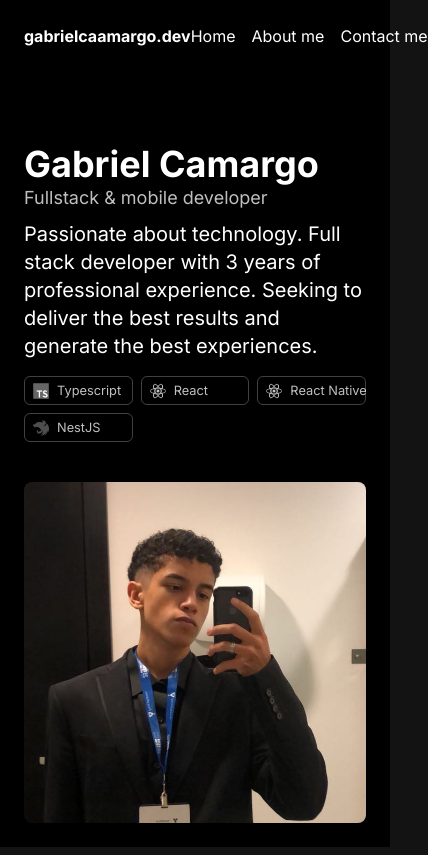
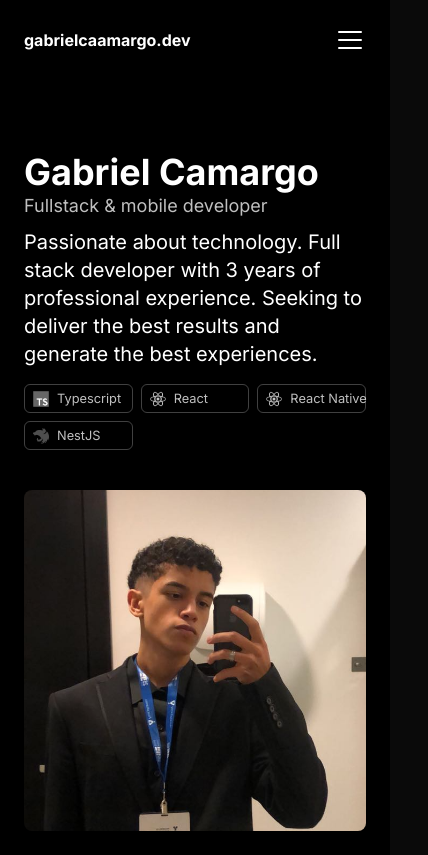
Before and after one commit to gabrielcaamargo/gabrielcaamargo.dev, a Next.js app: page / in a window 390 px wide. Shown: the whole page, 428 px wide, since content can reach past the window. Built offline with nearby package versions, Linux system fonts and the light colour scheme.

Commit message:
feat: create header responsive

```diff
--- a/src/app/globals.css
+++ b/src/app/globals.css
@@ -2,7 +2,76 @@
 @tailwind components;
 @tailwind utilities;
 
-body {
-  background-color: #131313;
-  color: #FFF
+@layer base {
+  :root {
+    --background: 0 0% 100%;
+    --foreground: 0 0% 3.9%;
+
+    --card: 0 0% 100%;
+    --card-foreground: 0 0% 3.9%;
+
+    --popover: 0 0% 100%;
+    --popover-foreground: 0 0% 3.9%;
+
+    --primary: 0 0% 9%;
+    --primary-foreground: 0 0% 98%;
+
+    --secondary: 0 0% 96.1%;
+    --secondary-foreground: 0 0% 9%;
+
+    --muted: 0 0% 96.1%;
+    --muted-foreground: 0 0% 45.1%;
+
+    --accent: 0 0% 96.1%;
+    --accent-foreground: 0 0% 9%;
+
+    --destructive: 0 84.2% 60.2%;
+    --destructive-foreground: 0 0% 98%;
+
+    --border: 0 0% 89.8%;
+    --input: 0 0% 89.8%;
+    --ring: 0 0% 3.9%;
+
+    --radius: 0.5rem;
+  }
+
+  .dark {
+    --background: 0 0% 3.9%;
+    --foreground: 0 0% 98%;
+
+    --card: 0 0% 3.9%;
+    --card-foreground: 0 0% 98%;
+
+    --popover: 0 0% 3.9%;
+    --popover-foreground: 0 0% 98%;
+
+    --primary: 0 0% 98%;
+    --primary-foreground: 0 0% 9%;
+
+    --secondary: 0 0% 14.9%;
+    --secondary-foreground: 0 0% 98%;
+
+    --muted: 0 0% 14.9%;
+    --muted-foreground: 0 0% 63.9%;
+
+    --accent: 0 0% 14.9%;
+    --accent-foreground: 0 0% 98%;
+
+    --destructive: 0 62.8% 30.6%;
+    --destructive-foreground: 0 0% 98%;
+
+    --border: 0 0% 14.9%;
+    --input: 0 0% 14.9%;
+    --ring: 0 0% 83.1%;
+  }
 }
+
+@layer base {
+  * {
+    @apply border-border;
+  }
+  body {
+    @apply bg-background text-foreground;
+    color: #FFF
+  }
+}
--- a/src/app/layout.tsx
+++ b/src/app/layout.tsx
@@ -15,7 +15,7 @@
 }>) {
   return (
     <html lang="en">
-      <body className={inter.className}>{children}</body>
+      <body className={`${inter.className} dark`}>{children}</body>
     </html>
   );
 }
--- a/src/app/page.tsx
+++ b/src/app/page.tsx
@@ -1,6 +1,5 @@
 import type { Metadata } from "next";
 import { Header } from "@/components/Header"
-import { Menu } from "@/components/Menu"
 import { Introduction } from "@/components/Introduction";
 
 export const metadata: Metadata = {
@@ -12,10 +11,7 @@
     <main>
       <section className="bg-black px-8 py-6 max-md:px-6">
         <div className="max-w-[1200px] mx-auto max-md:w-full">
-          <div className="flex items-center justify-between">
-            <Header />
-            <Menu />
-          </div>
+          <Header />
           <div className="mt-24 grid grid-cols-2 gap-10 animate-[show_1.5s_linear_1] antialiased justify-between max-md:grid-cols-1">
             <Introduction.Text />
             <Introduction.Image />
--- a/src/components/Header.tsx
+++ b/src/components/Header.tsx
@@ -1,11 +1,15 @@
 import Link from "next/link";
+import { Menu } from "./Menu";
 
 export function Header() {
   return (
-    <header className="w-full">
+    <header className="w-full flex items-center justify-between">
       <Link href='/'>
         <strong>gabrielcaamargo.dev</strong>
       </Link>
+
+      <Menu.Desktop />
+      <Menu.Mobile />
     </header>
   )
 }
--- a/src/components/Menu.tsx
+++ b/src/components/Menu/MenuDesktop.tsx
@@ -1,8 +1,8 @@
 import Link from "next/link";
 
-export function Menu() {
+export function MenuDesktop() {
   return (
-    <nav>
+    <nav className="max-md:hidden">
       <ul className="flex items-center gap-4">
         <li className="text-nowrap ease-in hover:opacity-75 duration-100">
           <Link href='/'>Home</Link>
--- /dev/null
+++ b/src/components/Menu/MenuMobile.tsx
@@ -0,0 +1,31 @@
+'use client'
+import { List } from "phosphor-react";
+import * as Sheet from "../ui/sheet";
+import Link from "next/link";
+
+export function MenuMobile() {
+  return (
+    <div className="md:hidden">
+      <Sheet.Sheet>
+        <Sheet.SheetTrigger asChild>
+          <List size={32} color='#FFF' />
+        </Sheet.SheetTrigger>
+        <Sheet.SheetContent className="flex items-center justify-center">
+          <nav>
+            <ul className="flex flex-col items-center gap-4">
+              <li className="text-2xl text-nowrap ease-in hover:opacity-75 duration-100">
+                <Link href='/'>Home</Link>
+              </li>
+              <li className="text-2xl text-nowrap ease-in hover:opacity-75 duration-100">
+                <Link href='/'>About me</Link>
+              </li>
+              <li className="text-2xl text-nowrap ease-in hover:opacity-75 duration-100">
+                <Link href='/'>Contact me</Link>
+              </li>
+            </ul>
+        </nav>
+        </Sheet.SheetContent>
+      </Sheet.Sheet>
+    </div>
+  )
+}
--- /dev/null
+++ b/src/components/Menu/index.ts
@@ -0,0 +1,7 @@
+import { MenuDesktop } from "./MenuDesktop";
+import { MenuMobile } from "./MenuMobile";
+
+export const Menu = {
+  Desktop: MenuDesktop,
+  Mobile: MenuMobile
+}
--- /dev/null
+++ b/src/components/ui/sheet.tsx
@@ -0,0 +1,140 @@
+"use client"
+
+import * as React from "react"
+import * as SheetPrimitive from "@radix-ui/react-dialog"
+import { cva, type VariantProps } from "class-variance-authority"
+import { X } from "lucide-react"
+
+import { cn } from "@/lib/utils"
+
+const Sheet = SheetPrimitive.Root
+
+const SheetTrigger = SheetPrimitive.Trigger
+
+const SheetClose = SheetPrimitive.Close
+
+const SheetPortal = SheetPrimitive.Portal
+
+const SheetOverlay = React.forwardRef<
+  React.ElementRef<typeof SheetPrimitive.Overlay>,
+  React.ComponentPropsWithoutRef<typeof SheetPrimitive.Overlay>
+>(({ className, ...props }, ref) => (
+  <SheetPrimitive.Overlay
+    className={cn(
+      "fixed inset-0 z-50 bg-black/80  data-[state=open]:animate-in data-[state=closed]:animate-out data-[state=closed]:fade-out-0 data-[state=open]:fade-in-0",
+      className
+    )}
+    {...props}
+    ref={ref}
+  />
+))
+SheetOverlay.displayName = SheetPrimitive.Overlay.displayName
+
+const sheetVariants = cva(
+  "fixed z-50 gap-4 bg-background p-6 shadow-lg transition ease-in-out data-[state=open]:animate-in data-[state=closed]:animate-out data-[state=closed]:duration-300 data-[state=open]:duration-500",
+  {
+    variants: {
+      side: {
+        top: "inset-x-0 top-0 border-b data-[state=closed]:slide-out-to-top data-[state=open]:slide-in-from-top",
+        bottom:
+          "inset-x-0 bottom-0 border-t data-[state=closed]:slide-out-to-bottom data-[state=open]:slide-in-from-bottom",
+        left: "inset-y-0 left-0 h-full w-3/4 border-r data-[state=closed]:slide-out-to-left data-[state=open]:slide-in-from-left sm:max-w-sm",
+        right:
+          "inset-y-0 right-0 h-full w-3/4  border-l data-[state=closed]:slide-out-to-right data-[state=open]:slide-in-from-right sm:max-w-sm",
+      },
+    },
+    defaultVariants: {
+      side: "right",
+    },
+  }
+)
+
+interface SheetContentProps
+  extends React.ComponentPropsWithoutRef<typeof SheetPrimitive.Content>,
+    VariantProps<typeof sheetVariants> {}
+
+const SheetContent = React.forwardRef<
+  React.ElementRef<typeof SheetPrimitive.Content>,
+  SheetContentProps
+>(({ side = "right", className, children, ...props }, ref) => (
+  <SheetPortal>
+    <SheetOverlay />
+    <SheetPrimitive.Content
+      ref={ref}
+      className={cn(sheetVariants({ side }), className)}
+      {...props}
+    >
+      {children}
+      <SheetPrimitive.Close className="absolute right-4 top-4 rounded-sm opacity-70 ring-offset-background transition-opacity hover:opacity-100 focus:outline-none focus:ring-2 focus:ring-ring focus:ring-offset-2 disabled:pointer-events-none data-[state=open]:bg-secondary">
+        <X className="h-4 w-4" />
+        <span className="sr-only">Close</span>
+      </SheetPrimitive.Close>
+    </SheetPrimitive.Content>
+  </SheetPortal>
+))
+SheetContent.displayName = SheetPrimitive.Content.displayName
+
+const SheetHeader = ({
+  className,
+  ...props
+}: React.HTMLAttributes<HTMLDivElement>) => (
+  <div
+    className={cn(
+      "flex flex-col space-y-2 text-center sm:text-left",
+      className
+    )}
+    {...props}
+  />
+)
+SheetHeader.displayName = "SheetHeader"
+
+const SheetFooter = ({
+  className,
+  ...props
+}: React.HTMLAttributes<HTMLDivElement>) => (
+  <div
+    className={cn(
+      "flex flex-col-reverse sm:flex-row sm:justify-end sm:space-x-2",
+      className
+    )}
+    {...props}
+  />
+)
+SheetFooter.displayName = "SheetFooter"
+
+const SheetTitle = React.forwardRef<
+  React.ElementRef<typeof SheetPrimitive.Title>,
+  React.ComponentPropsWithoutRef<typeof SheetPrimitive.Title>
+>(({ className, ...props }, ref) => (
+  <SheetPrimitive.Title
+    ref={ref}
+    className={cn("text-lg font-semibold text-foreground", className)}
+    {...props}
+  />
+))
+SheetTitle.displayName = SheetPrimitive.Title.displayName
+
+const SheetDescription = React.forwardRef<
+  React.ElementRef<typeof SheetPrimitive.Description>,
+  React.ComponentPropsWithoutRef<typeof SheetPrimitive.Description>
+>(({ className, ...props }, ref) => (
+  <SheetPrimitive.Description
+    ref={ref}
+    className={cn("text-sm text-muted-foreground", className)}
+    {...props}
+  />
+))
+SheetDescription.displayName = SheetPrimitive.Description.displayName
+
+export {
+  Sheet,
+  SheetPortal,
+  SheetOverlay,
+  SheetTrigger,
+  SheetClose,
+  SheetContent,
+  SheetHeader,
+  SheetFooter,
+  SheetTitle,
+  SheetDescription,
+}
--- /dev/null
+++ b/src/lib/utils.ts
@@ -0,0 +1,6 @@
+import { type ClassValue, clsx } from "clsx"
+import { twMerge } from "tailwind-merge"
+
+export function cn(...inputs: ClassValue[]) {
+  return twMerge(clsx(inputs))
+}
--- a/tailwind.config.ts
+++ b/tailwind.config.ts
@@ -1,29 +1,80 @@
-import type { Config } from "tailwindcss";
+import type { Config } from "tailwindcss"
 
-const config: Config = {
+const config = {
+  darkMode: ["class"],
   content: [
-    "./src/pages/**/*.{js,ts,jsx,tsx,mdx}",
-    "./src/components/**/*.{js,ts,jsx,tsx,mdx}",
-    "./src/app/**/*.{js,ts,jsx,tsx,mdx}",
-  ],
+    './pages/**/*.{ts,tsx}',
+    './components/**/*.{ts,tsx}',
+    './app/**/*.{ts,tsx}',
+    './src/**/*.{ts,tsx}',
+	],
+  prefix: "",
   theme: {
+    container: {
+      center: true,
+      padding: "2rem",
+      screens: {
+        "2xl": "1400px",
+      },
+    },
     extend: {
-      backgroundImage: {
-        "gradient-radial": "radial-gradient(var(--tw-gradient-stops))",
-        "gradient-conic":
-          "conic-gradient(from 180deg at 50% 50%, var(--tw-gradient-stops))",
+      colors: {
+        border: "hsl(var(--border))",
+        input: "hsl(var(--input))",
+        ring: "hsl(var(--ring))",
+        background: "hsl(var(--background))",
+        foreground: "hsl(var(--foreground))",
+        primary: {
+          DEFAULT: "hsl(var(--primary))",
+          foreground: "hsl(var(--primary-foreground))",
+        },
+        secondary: {
+          DEFAULT: "hsl(var(--secondary))",
+          foreground: "hsl(var(--secondary-foreground))",
+        },
+        destructive: {
+          DEFAULT: "hsl(var(--destructive))",
+          foreground: "hsl(var(--destructive-foreground))",
+        },
+        muted: {
+          DEFAULT: "hsl(var(--muted))",
+          foreground: "hsl(var(--muted-foreground))",
+        },
+        accent: {
+          DEFAULT: "hsl(var(--accent))",
+          foreground: "hsl(var(--accent-foreground))",
+        },
+        popover: {
+          DEFAULT: "hsl(var(--popover))",
+          foreground: "hsl(var(--popover-foreground))",
+        },
+        card: {
+          DEFAULT: "hsl(var(--card))",
+          foreground: "hsl(var(--card-foreground))",
+        },
+      },
+      borderRadius: {
+        lg: "var(--radius)",
+        md: "calc(var(--radius) - 2px)",
+        sm: "calc(var(--radius) - 4px)",
       },
       keyframes: {
-        show: {
-          '0%': { transform: 'translateX(-90px)', opacity: '0' },
-          '100%': { transform: 'translateX(0)', opacity: '100%' },
-        }
+        "accordion-down": {
+          from: { height: "0" },
+          to: { height: "var(--radix-accordion-content-height)" },
+        },
+        "accordion-up": {
+          from: { height: "var(--radix-accordion-content-height)" },
+          to: { height: "0" },
+        },
       },
       animation: {
-        show: 'show 1.5s linear 1 forwards',
-      }
+        "accordion-down": "accordion-down 0.2s ease-out",
+        "accordion-up": "accordion-up 0.2s ease-out",
+      },
     },
   },
-  plugins: [],
-};
-export default config;
+  plugins: [require("tailwindcss-animate")],
+} satisfies Config
+
+export default config
```
Also changed, not shown: package.json (+8 -1 lines), components.json (added), 1 other file (tests, documents, lock files or other folders).
